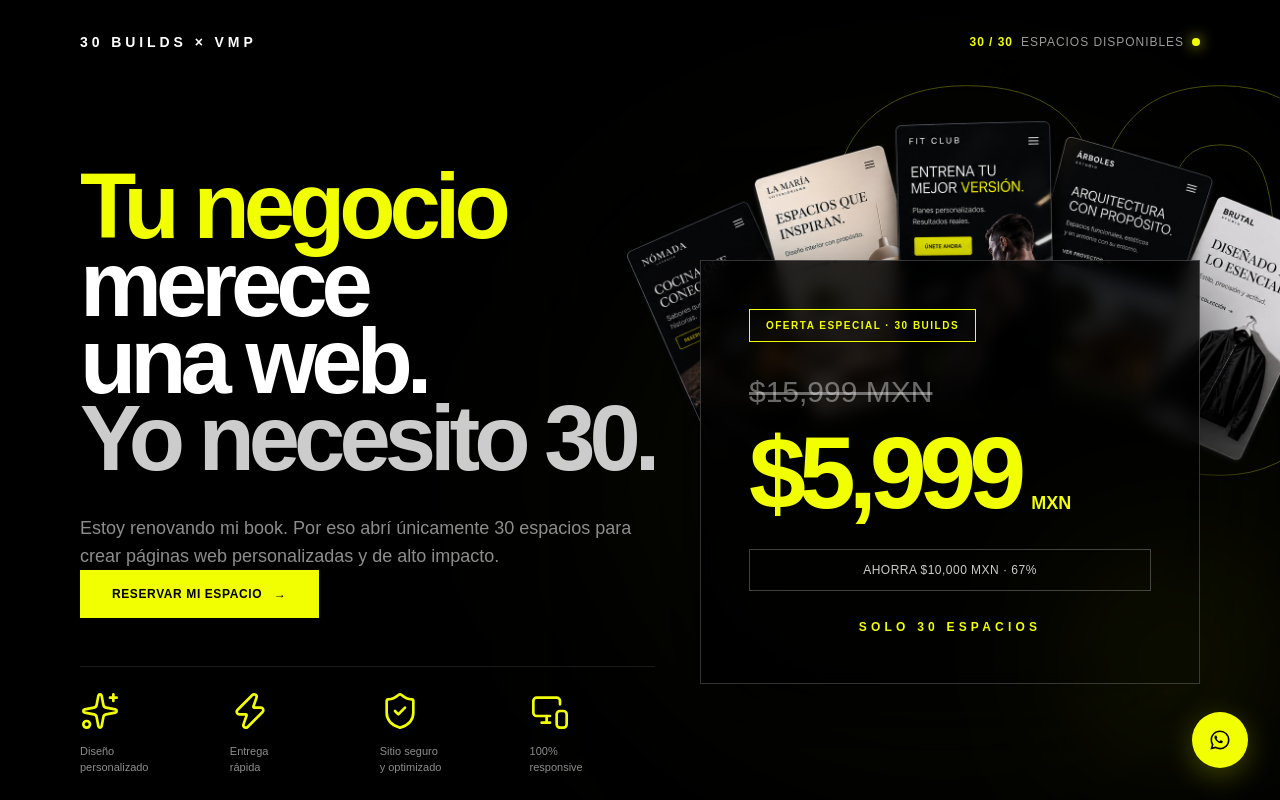
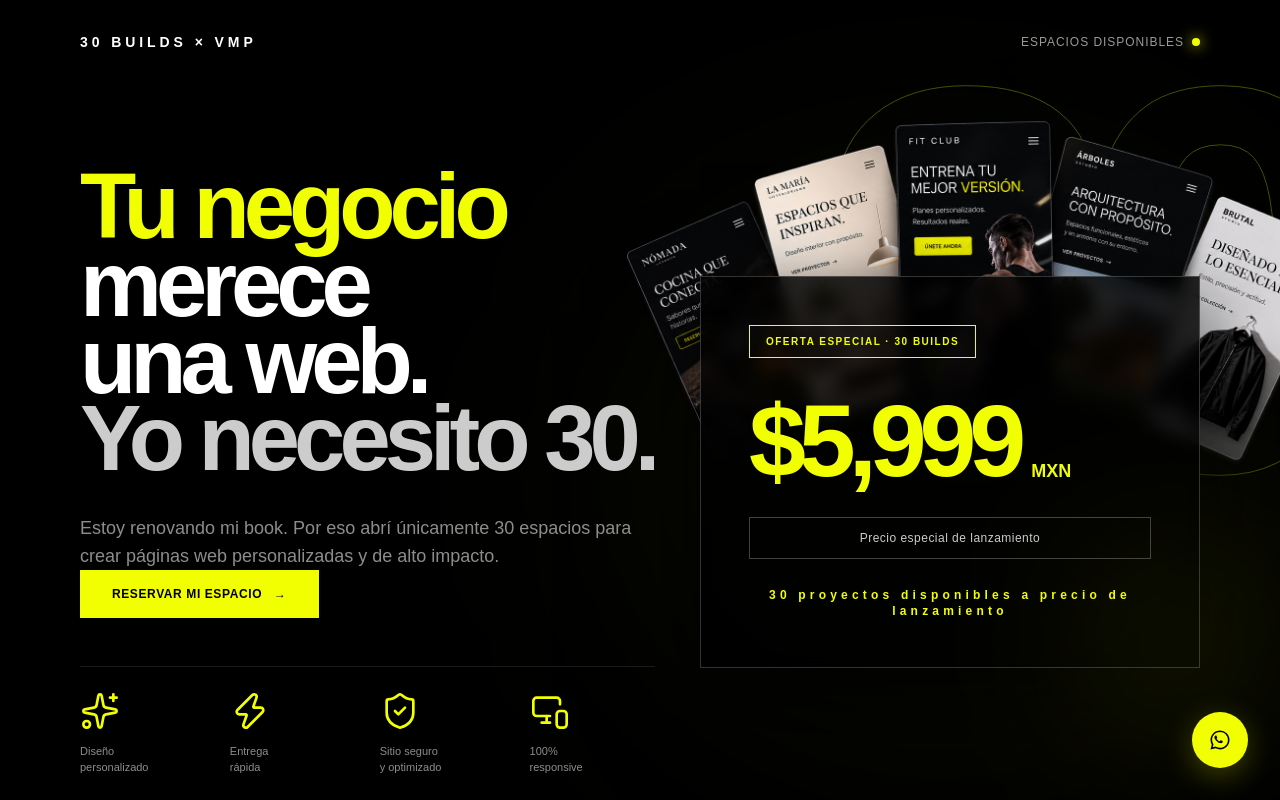
Before and after one commit to emirislas/30-Builds-X-VMP, a Next.js app: page / in a window 1280 px wide. Shown: the top 800 px of the page. Built offline with nearby package versions, Linux system fonts and the light colour scheme.

Commit message:
GOOGLE ADS POLICY

```diff
--- a/app/CheckoutButton.tsx
+++ b/app/CheckoutButton.tsx
@@ -15,8 +15,6 @@ export default function CheckoutButton({
   return (
     <a
       href="https://book.stripe.com/dRm3cu855gCJabMg8icEw00"
-      target="_blank"
-      rel="noopener noreferrer"
       onClick={() =>
         sendGAEvent("event", "begin_checkout", {
           value: 5999,
--- a/app/page.tsx
+++ b/app/page.tsx
@@ -27,7 +27,7 @@ export default function Home() {
 
     <div className="flex items-center gap-2 text-[9px] tracking-[0.08em] md:text-xs">
       <span className="font-semibold text-[#F2FF00]">
-        30 / 30
+
       </span>
 
       <span className="hidden text-white/60 sm:inline">
@@ -192,7 +192,7 @@ export default function Home() {
         <div className="mt-6 md:mt-8">
 
           <p className="text-xl text-white/40 line-through md:text-3xl">
-            $15,999 MXN
+
           </p>
 
           {/* PRECIO PROMO */}
@@ -212,12 +212,12 @@ export default function Home() {
 
         {/* AHORRO */}
         <div className="mt-5 border border-white/25 px-3 py-3 text-center text-[10px] tracking-[0.03em] text-white/80 md:mt-6 md:px-4 md:text-xs md:tracking-[0.04em]">
-          AHORRA $10,000 MXN · 67%
+          Precio especial de lanzamiento
         </div>
 
         {/* ESPACIOS */}
         <p className="mt-6 text-center text-[10px] font-semibold tracking-[0.28em] text-[#F2FF00] md:mt-7 md:text-xs md:tracking-[0.35em]">
-          SOLO 30 ESPACIOS
+        30 proyectos disponibles a precio de lanzamiento
         </p>
 
       </div>
@@ -1087,7 +1087,7 @@ export default function Home() {
         <div className="mt-4 flex flex-wrap items-end gap-x-5 gap-y-2">
 
           <p className="text-2xl text-white/30 line-through md:text-3xl">
-            $15,999
+
           </p>
 
           <p className="text-[clamp(4rem,8vw,7rem)] font-semibold leading-[0.85] tracking-[-0.07em] text-[#F2FF00]">
@@ -1104,7 +1104,7 @@ export default function Home() {
         <div className="mt-6 flex flex-wrap items-center gap-x-5 gap-y-2">
 
           <span className="text-xs font-semibold tracking-[0.14em] text-[#F2FF00]">
-            30 / 30 DISPONIBLES
+
           </span>
 
           <span className="hidden h-1 w-1 rounded-full bg-white/20 sm:block" />
```
